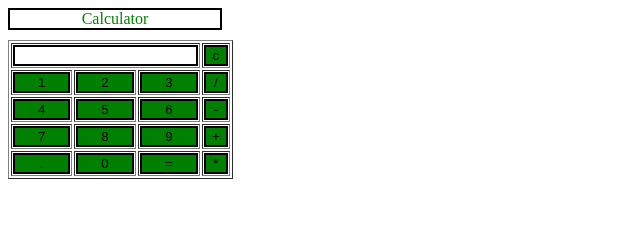
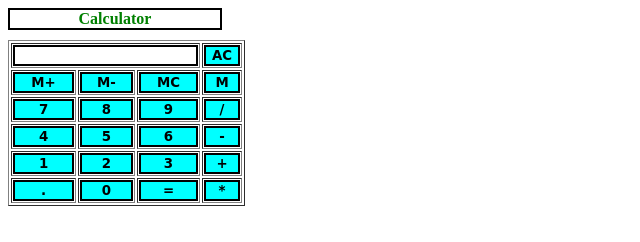
Before and after one commit to pratiksha1105/calculator-1, a plain HTML site: page index.html in a window 1280 px wide. Shown: the whole page, without its empty margins (0-640 px from the left). Drawn offline with Linux system fonts and the light colour scheme.

Commit message:
3 files modified

```diff
--- a/index.html
+++ b/index.html
@@ -10,14 +10,20 @@
       <tr>
         <td colspan="3"><input type="text" id="result" readonly /></td>
         <!-- clr() function will call clr to clear all value -->
-        <td><input id="btn_clear" type="button" value="c" /></td>
+        <td><input id="btn_clear" type="button" value="AC" /></td>
+      </tr>
+      <tr>
+        <td><input id="btn_add" type="button" value="M+"></td>
+        <td><input id="btn_delete" type="button" value="M-"></td>
+        <td><input id="btn_clear" type="button" value="MC"></td>
+        <td><input id="btn_memory" type="button" value="M"></td>
       </tr>
       <tr>
         <!-- create button and assign value to each button -->
         <!-- dis("1") will call function dis to display value -->
-        <td><input class="op_button" type="button" value="1" /></td>
-        <td><input class="op_button" type="button" value="2" /></td>
-        <td><input class="op_button" type="button" value="3" /></td>
+        <td><input class="op_button" type="button" value="7" /></td>
+        <td><input class="op_button" type="button" value="8" /></td>
+        <td><input class="op_button" type="button" value="9" /></td>
         <td><input class="op_button" type="button" value="/" /></td>
       </tr>
       <tr>
@@ -27,9 +33,9 @@
         <td><input class="op_button" type="button" value="-" /></td>
       </tr>
       <tr>
-        <td><input class="op_button" type="button" value="7" /></td>
-        <td><input class="op_button" type="button" value="8" /></td>
-        <td><input class="op_button" type="button" value="9" /></td>
+        <td><input class="op_button" type="button" value="1" /></td>
+        <td><input class="op_button" type="button" value="2" /></td>
+        <td><input class="op_button" type="button" value="3" /></td>
         <td><input class="op_button" type="button" value="+" /></td>
       </tr>
       <tr>
--- a/script.js
+++ b/script.js
@@ -1,4 +1,5 @@
 let eq = '';
+let memory_storage = [];
 
 //function that display value
 function dis(val) {
@@ -22,6 +23,7 @@ function initilize() {
   console.log('Initializing');
   document.getElementById('btn_clear').addEventListener('click', clr);
   document.getElementById('btn_solve').addEventListener('click', solve);
+  document.getElementById('btn_add').addEventListener('click',add);
 
   const opButtons = document.getElementsByClassName('op_button');
   for (let i = 0; i < opButtons.length; i++) {
@@ -33,3 +35,9 @@ function initilize() {
 
 // initilize
 initilize();
+
+function add(){
+  memory_storage.push(eval(eq));
+  console.log(memory_storage);
+
+}
--- a/styles.css
+++ b/styles.css
@@ -4,17 +4,22 @@
   width: 210px;
   color: green;
   border: solid black 2px;
+  font-weight: bolder;
 }
 
 input[type='button'] {
-  background-color: green;
+  background-color:aqua;
   color: black;
   border: solid black 2px;
   width: 100%;
+  font-family: cursive;
+  font-weight: bold;
 }
 
 input[type='text'] {
   background-color: white;
   border: solid black 2px;
   width: 100%;
+  color: red;
+  text-align: right;
 }
```
